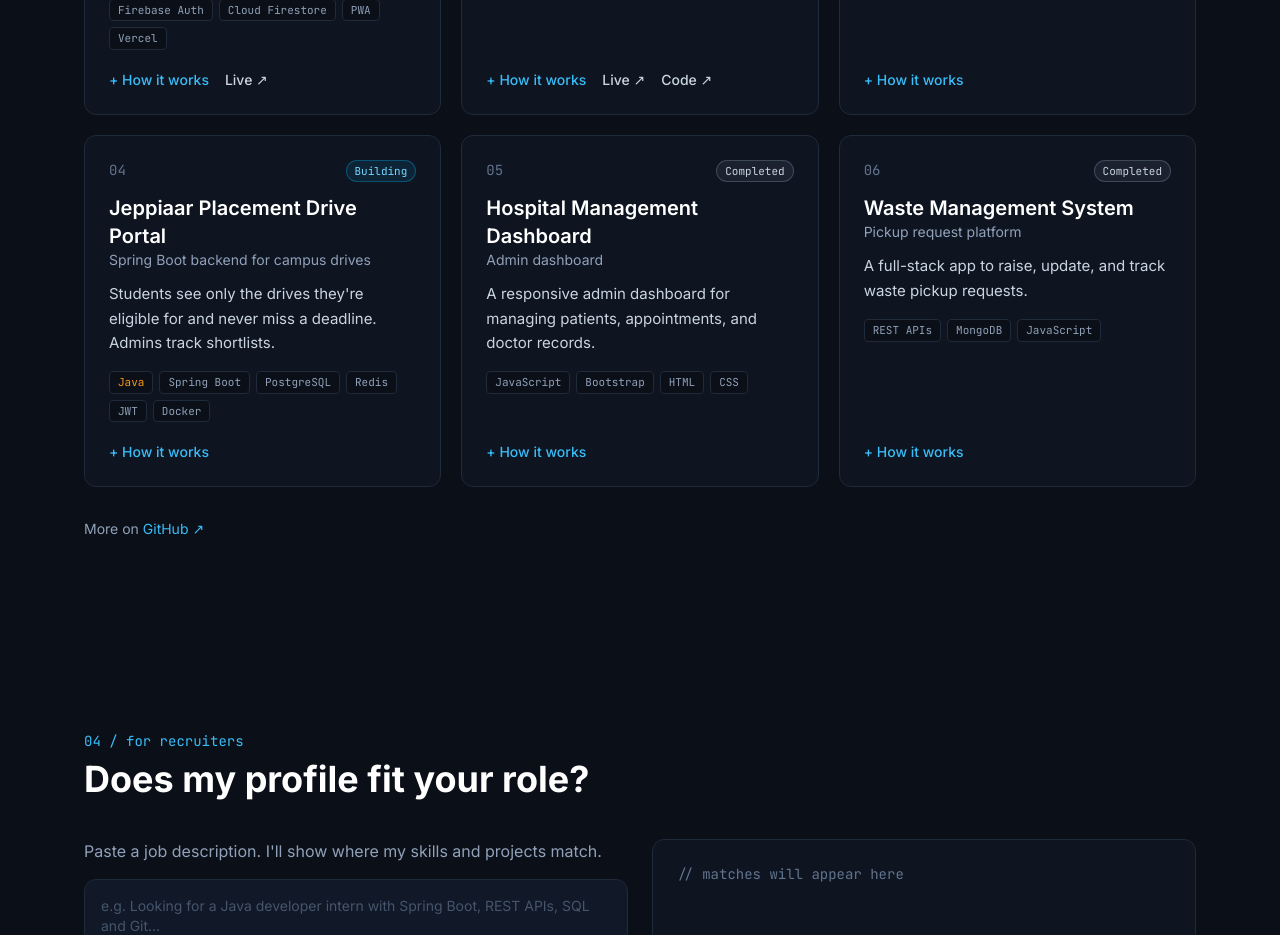
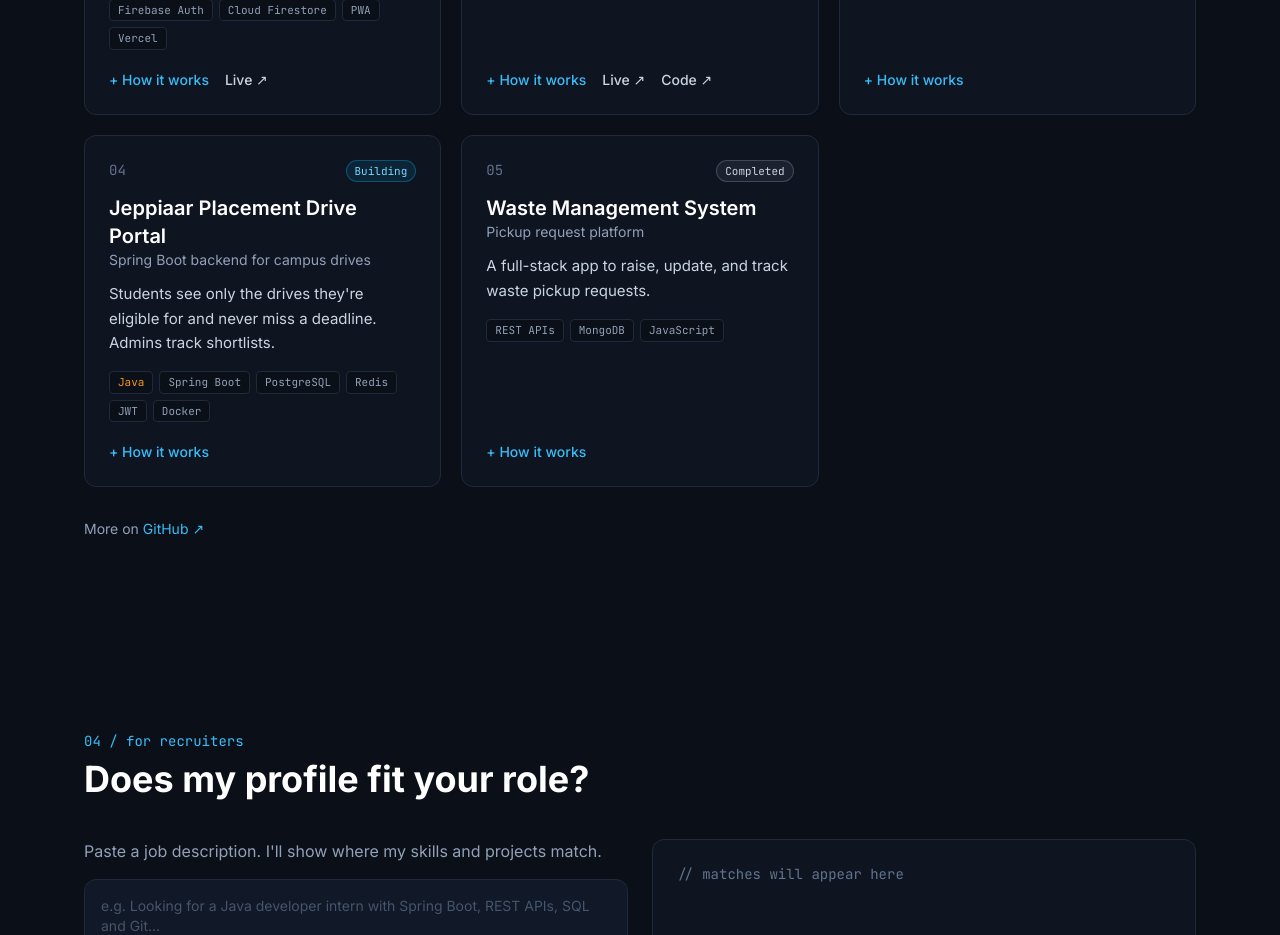
Before and after one commit to yugendiransenthilkumar/portfolio, a React (Vite) app: page / in a window 1280 px wide. Shown: the part 2340-3275 px from the top of the page. Built offline with nearby package versions, Linux system fonts and the light colour scheme.

Commit message:
Remove Hospital Management project from portfolio and CV

```diff
--- a/src/data.js
+++ b/src/data.js
@@ -97,18 +97,6 @@ export const projects = [
     ],
   },
   {
-    title: 'Hospital Management Dashboard',
-    subtitle: 'Admin dashboard',
-    status: 'Completed',
-    category: 'Web',
-    stack: ['JavaScript', 'Bootstrap', 'HTML', 'CSS'],
-    summary: 'A responsive admin dashboard for managing patients, appointments, and doctor records.',
-    how: [
-      'Dynamic UI components built with plain JavaScript.',
-      'Bootstrap grid for a layout that works on phone and desktop.',
-    ],
-  },
-  {
     title: 'Waste Management System',
     subtitle: 'Pickup request platform',
     status: 'Completed',
@@ -164,7 +152,7 @@ export const fitKeywords = {
   postgresql: 'PostgreSQL via Supabase in SP Motors',
   postgres: 'PostgreSQL via Supabase in SP Motors',
   mongodb: 'MongoDB in the Waste Management System',
-  javascript: 'JavaScript in SP Motors and the Hospital Dashboard',
+  javascript: 'JavaScript in SP Motors and JK Mobile',
   react: 'React (this portfolio is built with it)',
   html: 'HTML & CSS across every web project',
   css: 'HTML & CSS across every web project',
@@ -177,7 +165,7 @@ export const fitKeywords = {
   backend: 'Java and Spring Boot backends with REST APIs',
   dsa: 'Practising Data Structures & Algorithms in Java daily',
   'problem solving': 'Ideathon winner; DSA practice in Java',
-  bootstrap: 'Bootstrap in the Hospital Management Dashboard',
+  bootstrap: 'Bootstrap from QSpiders training',
   tailwind: 'Tailwind CSS (this portfolio)',
   firebase: 'Firebase Auth and Firestore in the JK Mobile repair-tracking app',
   firestore: 'Cloud Firestore with security rules in JK Mobile',
```
Also changed, not shown: 1 other file (tests, documents, lock files or other folders).
